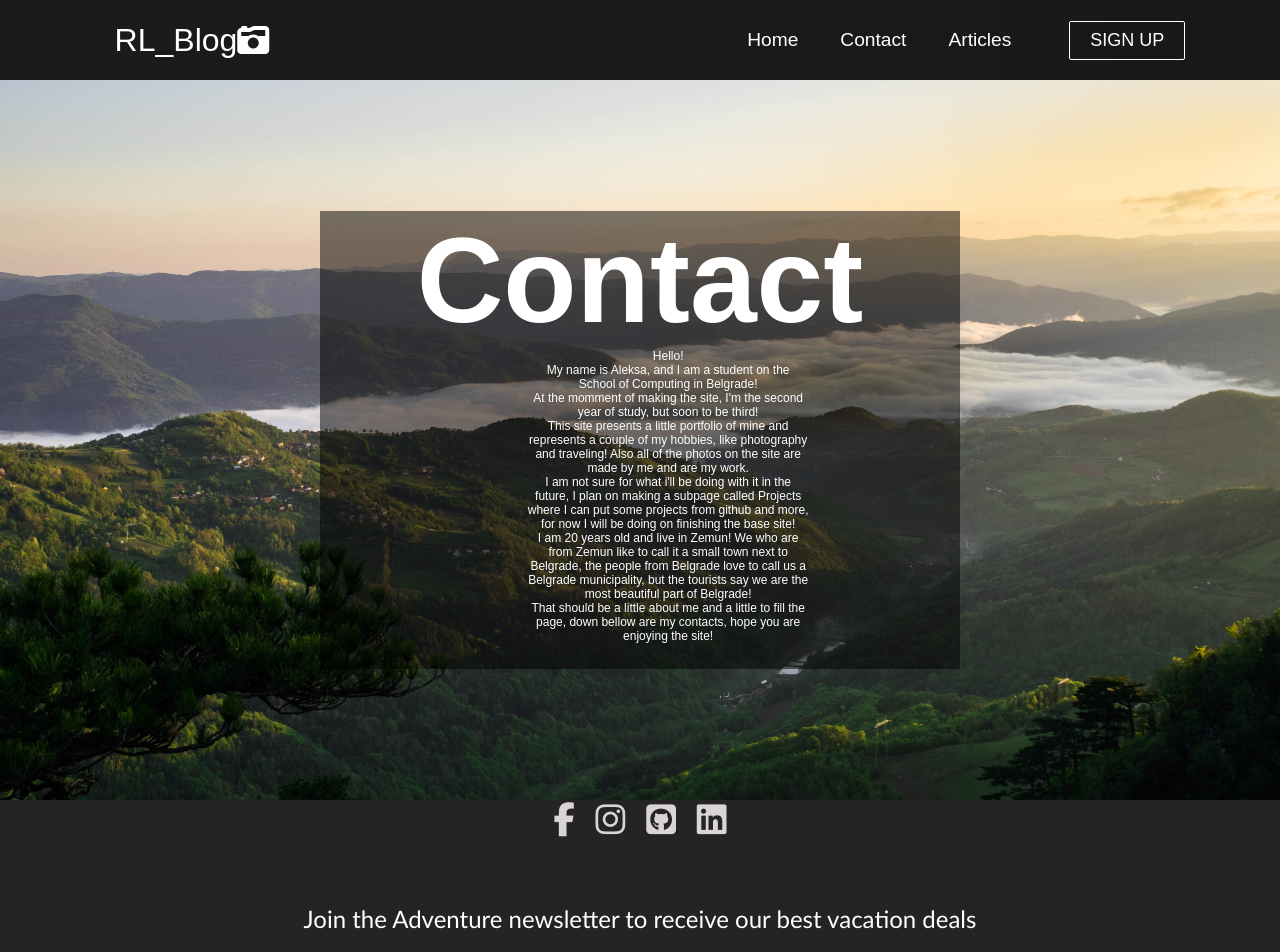
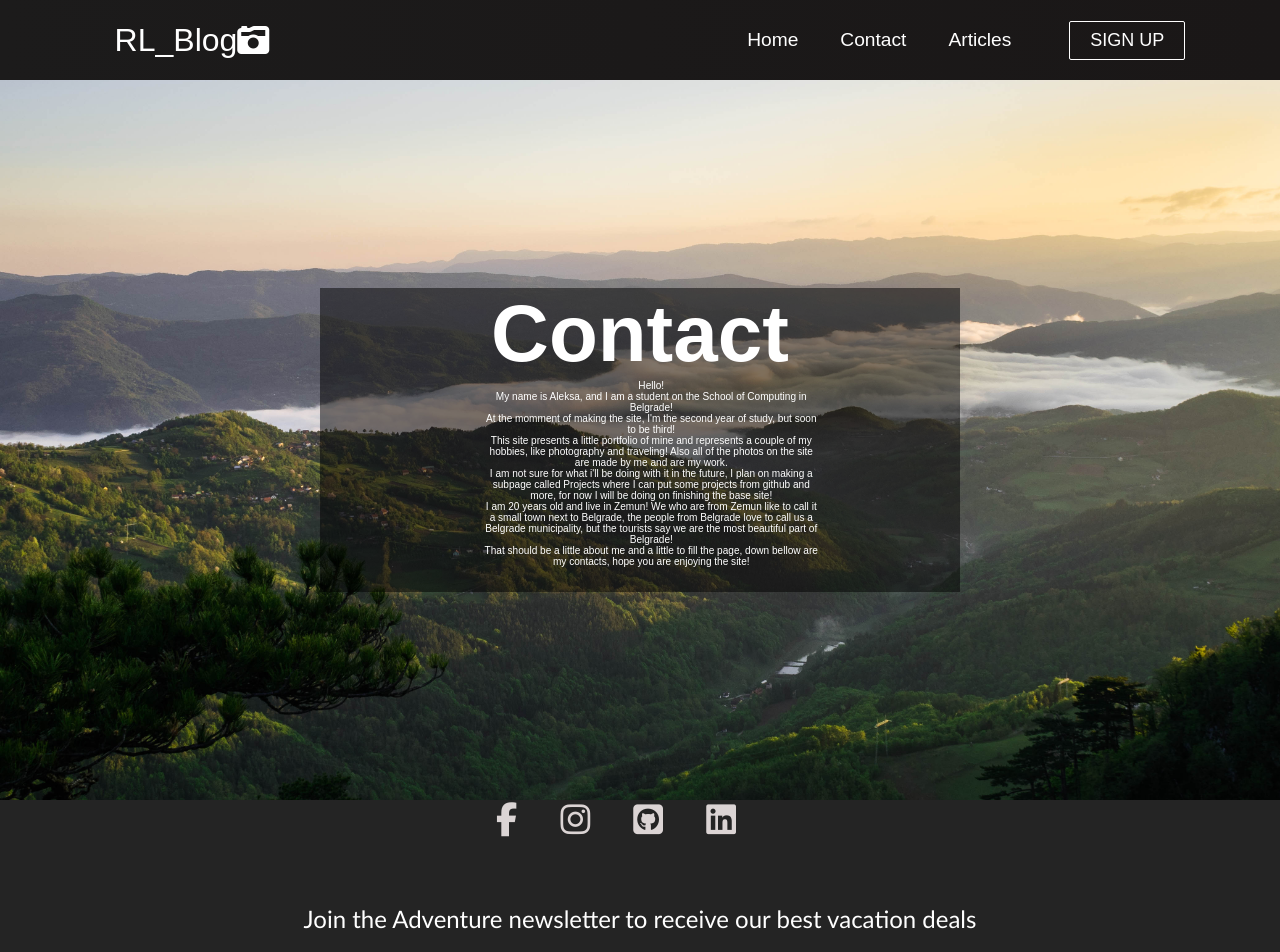
Before and after one commit to ZileMaster/Website1, a React (Create React App) app: page /contact in a window 1280 px wide. Shown: the top 952 px of the page. Built offline with nearby package versions, Linux system fonts and the light colour scheme.

Commit message:
newChange

```diff
--- a/src/App.css
+++ b/src/App.css
@@ -31,17 +31,18 @@
     background-size: fill;
     background-repeat: no-repeat;
     color: #fff;
-    font-size: 60px;
-    min-width: 400px;
+    min-width: 300px;
     min-height: 600px;
   }
 
-
+  .contact-head{
+    font-size: 80px;
+  }
   .paragraf {
-    font-size: 20%;
-    inline-size: 50%;
+    font-size: 21%;
+    inline-size: 60%;
     overflow-wrap: break-word;
-    margin-left: 30%;
+    margin-left: 22%;
     text-align: center;
   }
 
@@ -63,8 +64,8 @@
 
   .social-media {
     top: 800px;
-    min-height: 80px;
-    max-width: 15%;
+    min-height: 8%;
+    max-width: 25%;
     width: 100%;
     display: flex;
     margin: auto;
--- a/src/components/pages/Contact.js
+++ b/src/components/pages/Contact.js
@@ -9,7 +9,7 @@ function Contact(){
         <>
             <div className="contact">
                 <div className="text-container">
-                    <h1>Contact</h1>
+                    <h1 className="contact-head">Contact</h1>
                     <div className="paragraf" >
                         <p>Hello!</p>
                         <p>My name is Aleksa, and I am a student on the School of Computing in Belgrade!</p>
```
